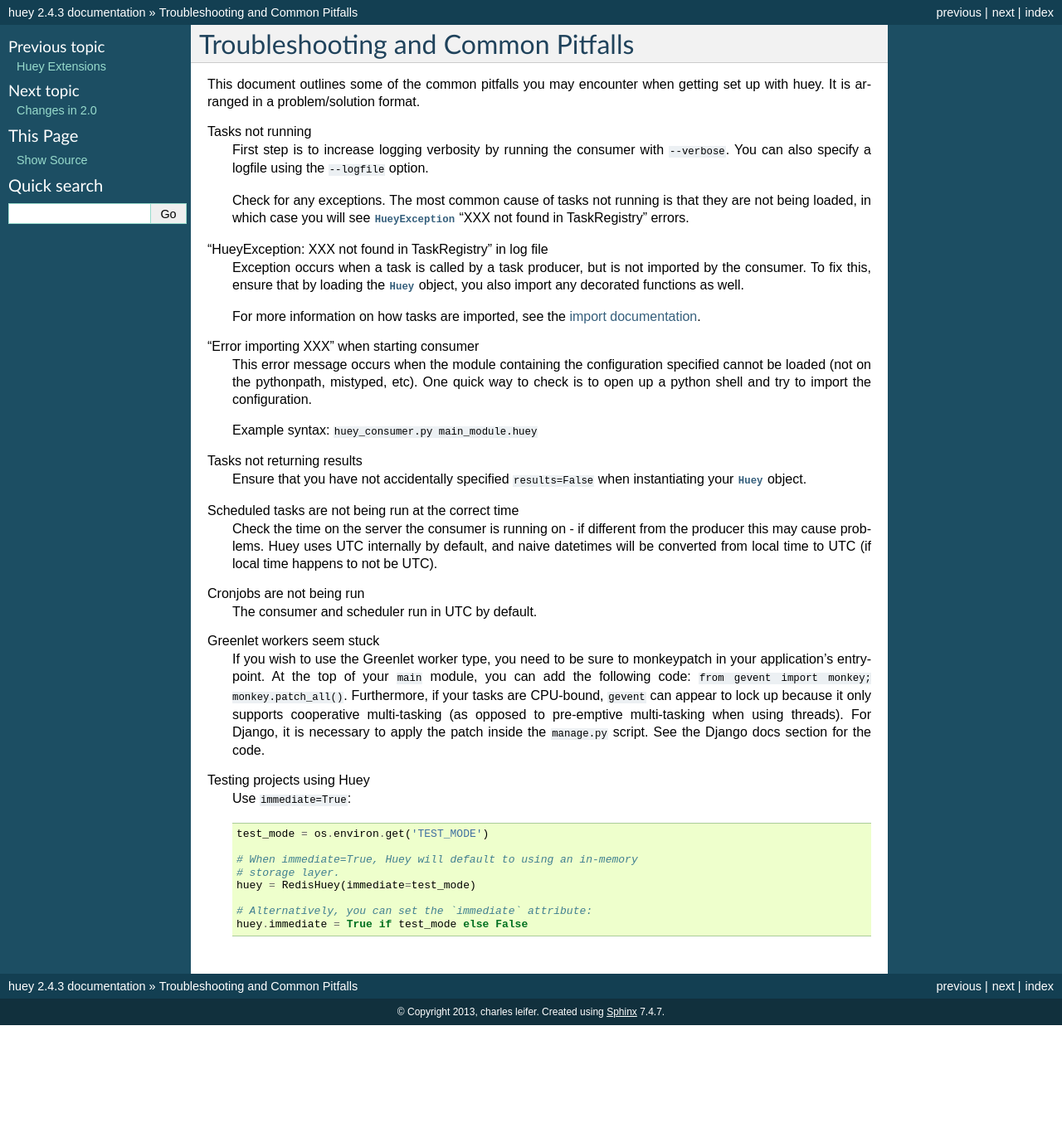
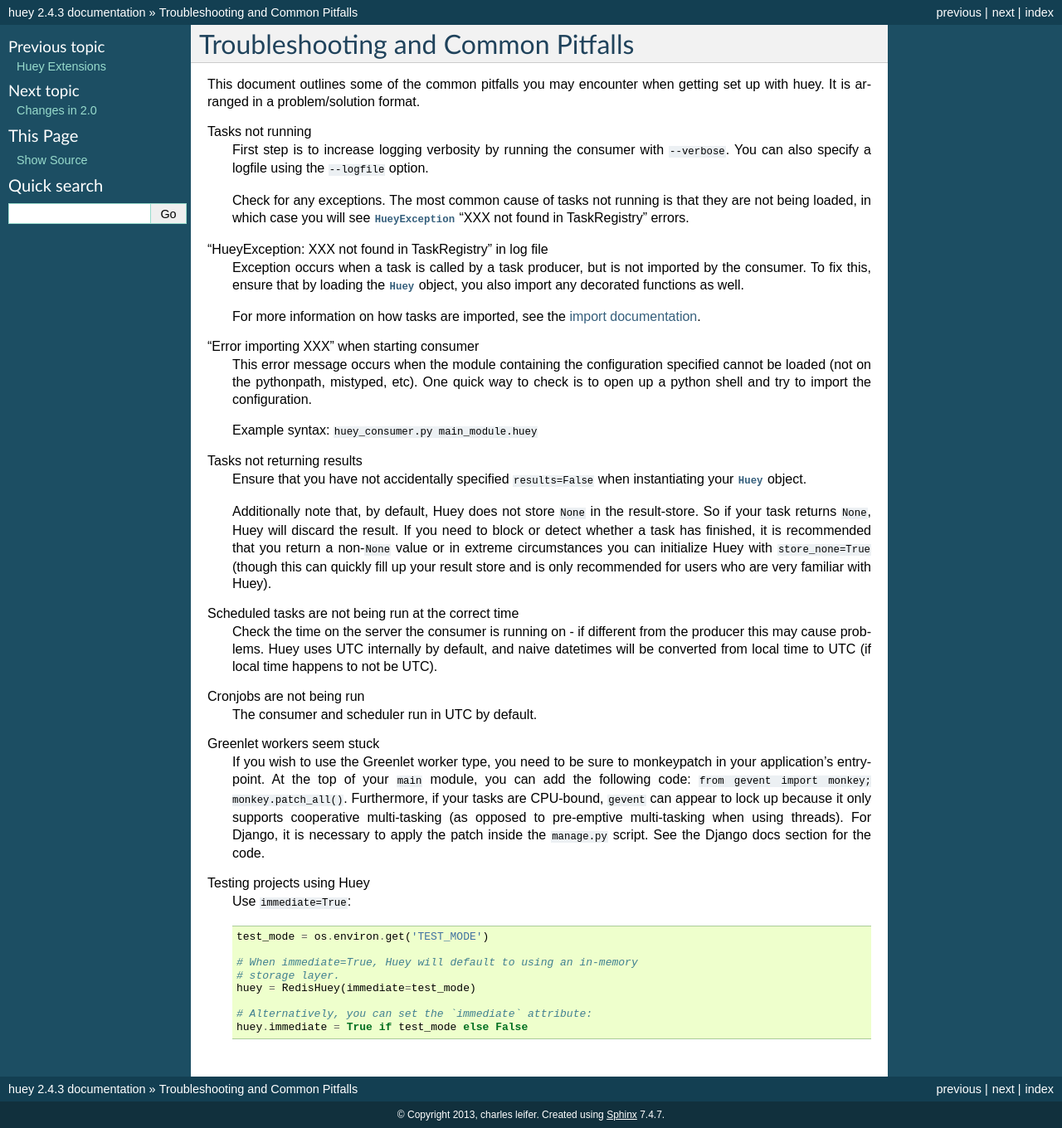
Before and after one commit to coleifer/huey, a Sphinx documentation site: the page built from docs/troubleshooting.rst, in a window 1280 px wide. Shown: the whole page at 83% size. Built offline with Sphinx 7.4.7, drawn with Linux system fonts in a browser that asks for light colours; before the commit the page ends 1236 px from its top, so only the background shows below that.

Commit message:
Additional note in docs, fixes #673

```diff
--- a/docs/troubleshooting.rst
+++ b/docs/troubleshooting.rst
@@ -34,6 +34,14 @@ Tasks not returning results
     Ensure that you have not accidentally specified ``results=False`` when
     instantiating your :py:class:`Huey` object.
 
+    Additionally note that, by default, Huey does not store ``None`` in the
+    result-store. So if your task returns ``None``, Huey will discard the
+    result. If you need to block or detect whether a task has finished, it is
+    recommended that you return a non-``None`` value or in extreme
+    circumstances you can initialize Huey with ``store_none=True`` (though this
+    can quickly fill up your result store and is only recommended for users who
+    are very familiar with Huey).
+
 Scheduled tasks are not being run at the correct time
     Check the time on the server the consumer is running on - if different from
     the producer this may cause problems. Huey uses UTC internally by default,
```
